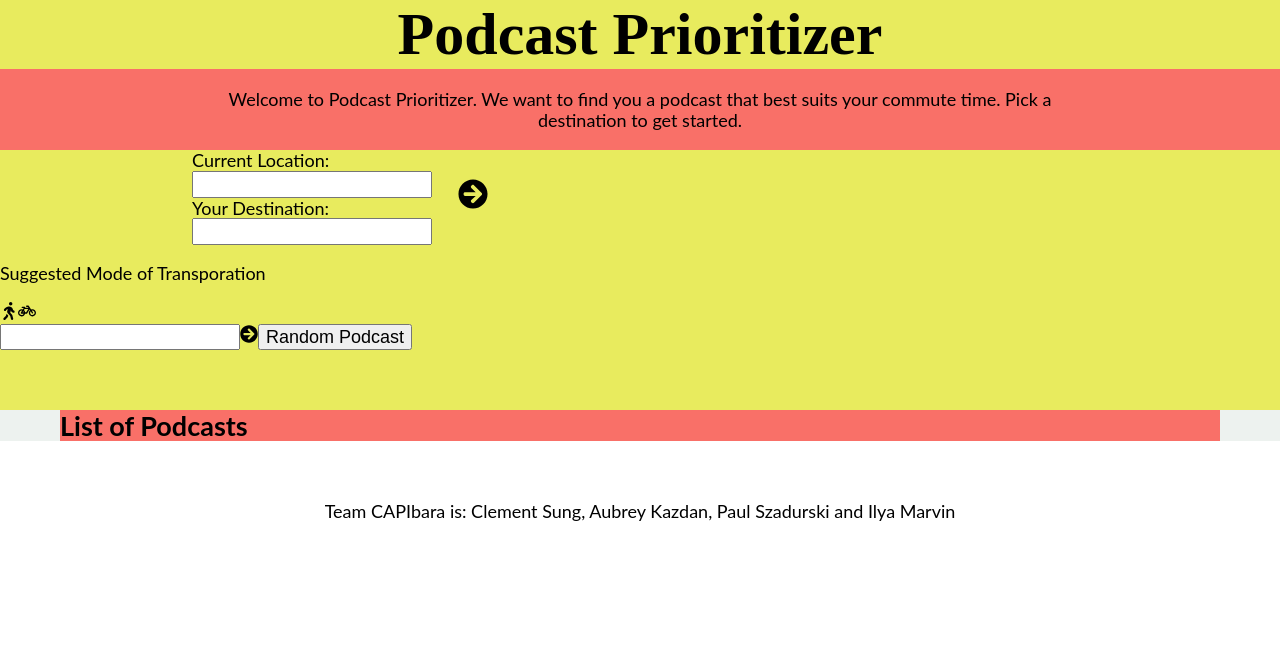
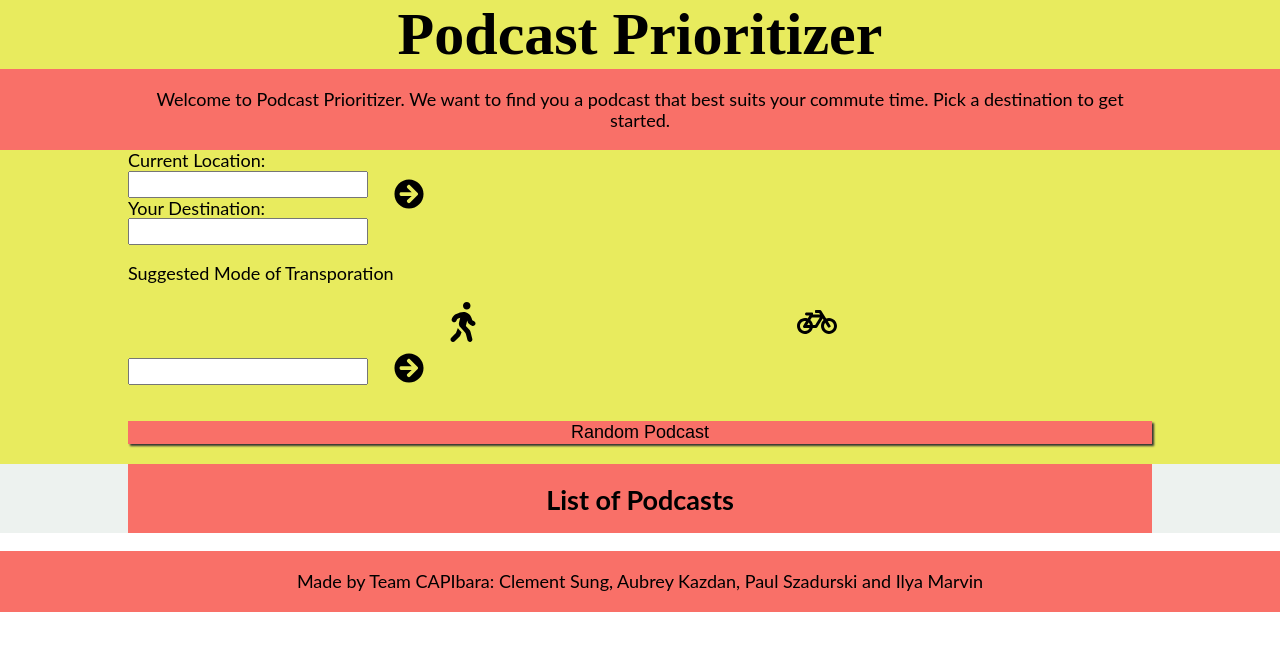
Before and after one commit to capibara33/podcastPrioritizer, a React (Create React App) app: page / in a window 1280 px wide. Shown: the top 650 px of the page. Built offline with nearby package versions, Linux system fonts and the light colour scheme.

Commit message:
styled podcast results list

```diff
--- a/src/components/App.js
+++ b/src/components/App.js
@@ -36,7 +36,7 @@ function App() {
         <PodcastResults podcastInfo={podcasts} />
       </main>
 
-      <footer>Team CAPIbara is: Clement Sung, Aubrey Kazdan, Paul Szadurski and Ilya Marvin</footer>
+      <footer>Made by Team CAPIbara: Clement Sung, Aubrey Kazdan, Paul Szadurski and Ilya Marvin</footer>
 
     </Fragment>
   );
--- a/src/components/PodcastResults.js
+++ b/src/components/PodcastResults.js
@@ -5,14 +5,14 @@ const PodcastResults = (props) => {
 
     return (
         <section className="podcastResults">
-            <div className="podcastResultsContainer">
+            <div className="wrapper podcastResultsContainer">
                 <h2>List of Podcasts</h2>
-                <ul>
+                <ul className="podcastsList">
                 {
                         podcastInfo.map(({ podcastTitle, episodeTitle, episodeImage, episodeDescription, episodeAudio}, index)=>{
                         return(
                             <li key={index}>
-                                <h2>{podcastTitle}</h2>
+                                <h2 className="resultsTitle">{podcastTitle}</h2>
                                 <h3>{episodeTitle}</h3>
                                 <img src={episodeImage} alt="" />
                                 <p>{episodeDescription}</p>
@@ -23,11 +23,6 @@ const PodcastResults = (props) => {
                         )
                     })
                 }
-                    {/* <li>Lorem ipsum dolor sit, amet consectetur adipisicing elit. Officiis, a?</li>
-                    <li>Lorem ipsum dolor sit, amet consectetur adipisicing elit. Officiis, a?</li>
-                    <li>Lorem ipsum dolor sit, amet consectetur adipisicing elit. Officiis, a?</li>
-                    <li>Lorem ipsum dolor sit, amet consectetur adipisicing elit. Officiis, a?</li>
-                    <li>Lorem ipsum dolor sit, amet consectetur adipisicing elit. Officiis, a?</li> */}
                 </ul>
             </div>
         </section>
--- a/src/components/PodcastSearch.js
+++ b/src/components/PodcastSearch.js
@@ -39,6 +39,23 @@ const PodcastSearch = (props) => {
 		})
 	})
 
+	// const randomPodcastFetch = (() => {
+	// 	const randomPodUrl = new URL('https://listen-api.listennotes.com/api/v2/just_listen')
+
+
+	// 	fetch(randomPodUrl, {
+	// 		method: "GET",
+	// 		headers: { 'X-ListenAPI-Key': '293a53ed0c034ba8b5384c3905a13cc1' }
+	// 	})
+	// 		.then((data) => {
+	// 			return data.json();
+	// 		})
+	// 		.then((jsonResponse) => {
+	// 		console.log(jsonResponse)
+	// 			const randomPodcast = jsonresponse// handlePodcastData()
+	// 		})
+	// })
+
 	const handleSubmit = (event) => {
 		event.preventDefault();
 		podcastFetch();
@@ -48,16 +65,20 @@ const PodcastSearch = (props) => {
 		setUserSearch(event.target.value)
 	}
 
+	// const handleRandomButtonClick = () => {
+	// 	randomPodcastFetch();
+	// }
+
 
 	return(
-		<div>
-			<form action="" onSubmit={handleSubmit}>
+		<section className="wrapper podcastForm">
+			<form action=""className="podcastSearchForm" onSubmit={handleSubmit}>
 				<label htmlFor="podcastSearch" className="srOnly"></label>
 				<input type="text" id="podcastSearch" name="podcastSearch" onChange={handlePodcastSearch} value={userSearch}/>
-				<FaArrowCircleRight />
-				<button>Random Podcast</button>
+				<button className="podcastButton" type="submit"><FaArrowCircleRight /></button>
 			</form>
-		</div>
+				<button className="randomPodcastButton" /*onClick={handleRandomButtonClick}*/>Random Podcast</button>
+		</section>
 	)
 }
 
--- a/src/components/TransportationMode.js
+++ b/src/components/TransportationMode.js
@@ -3,9 +3,9 @@ import { FaWalking, FaBicycle } from 'react-icons/fa'
 
 const TransportationMode = () => {
     return (
-        <div className="transportationContainer">
+        <div className="wrapper transportationContainer">
             <p>Suggested Mode of Transporation</p>
-            <div>
+            <div className="transportIconContainer">
                 <FaWalking />
                 <FaBicycle />
             </div>
--- a/src/styles/App.css
+++ b/src/styles/App.css
@@ -36,7 +36,7 @@ ul {
 li {
     margin: 0 auto;
     list-style: none;
-    width: fit-content;
+    width: 100%;
 }
 
 footer {
@@ -44,15 +44,20 @@ footer {
 }
 
 .wrapper {
-    width: 70%;
+    width: 80%;
     max-width: 1280px;
     margin: 0 auto;
+}
+
+img{
+    width:100%;
 }
 
 header,
 main {
     background-color: #E8EB5E;
 }
+
 
 .instructionsContainer {
     background-color: #F97068;
@@ -74,15 +79,41 @@ main {
 }
 
 
-.locationButton {
+.locationButton,
+.podcastButton {
     border: none;
     margin-left: 1rem;
     background-color: #E8EB5E;
     font-size: 1.5rem;
+    cursor: pointer;
 }
 
-.locationButton:hover {
-  cursor: pointer;
+.transportIconContainer{
+    display: flex;
+    justify-content: space-evenly;
+    font-size: 2rem;
+}
+
+.podcastSearchForm{
+    display: flex;
+    align-items: center;
+    margin: 0.5rem auto;
+}
+.randomPodcastButton{
+    background-color: #F97068;
+    border: none;
+    box-shadow: 2px 2px 2px #333;
+    margin: 1rem 0;
+    width:100%;
+}
+.podcastResults h2{
+    text-align: center;
+    margin: 0;
+    padding-top: 1rem;
+}
+
+.resultsTitle{
+    padding: 0 2rem;
 }
 
 .podcastResults,
@@ -90,7 +121,32 @@ main {
     background-color: #EDF2EF;
 }
 
+
 .podcastResultsContainer {
     background-color: #F97068;
-    margin: 3rem;
 }
+
+.podcastsList{
+    align-items: center;
+    display: flex;
+    flex-direction: column;
+    justify-content: center;
+}
+
+.podcastsList p{
+    padding: 0.5rem;
+}
+
+h3{
+    margin: 1rem 0;
+    text-align: center;
+}
+
+footer{
+    background-color: #F97068;
+    padding: 1rem;
+}
+
+footer p{
+    margin: 0;
+}
```
Lines whose indentation alone changed are shown as unchanged.
